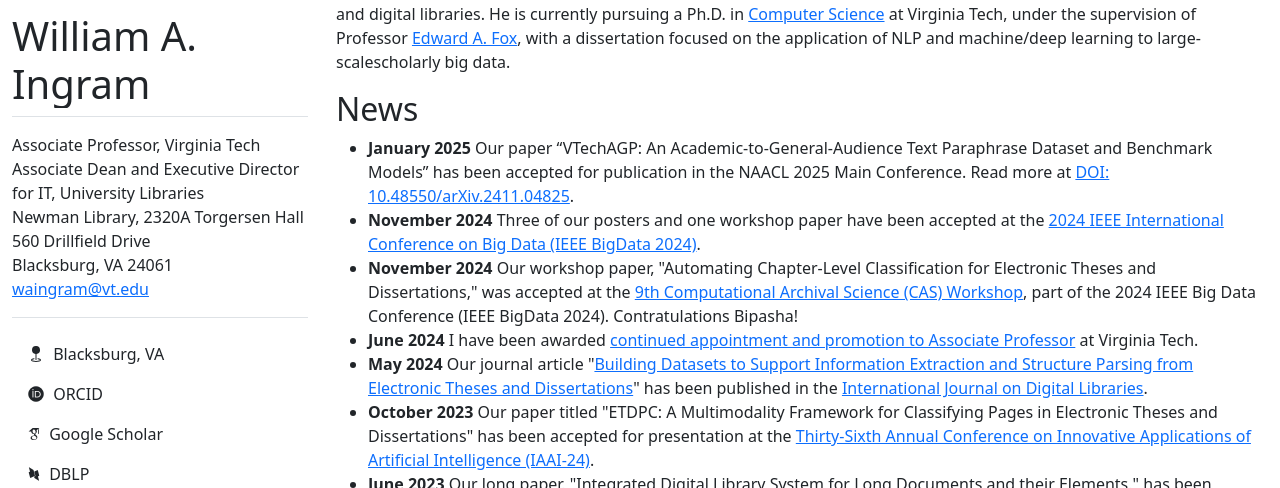
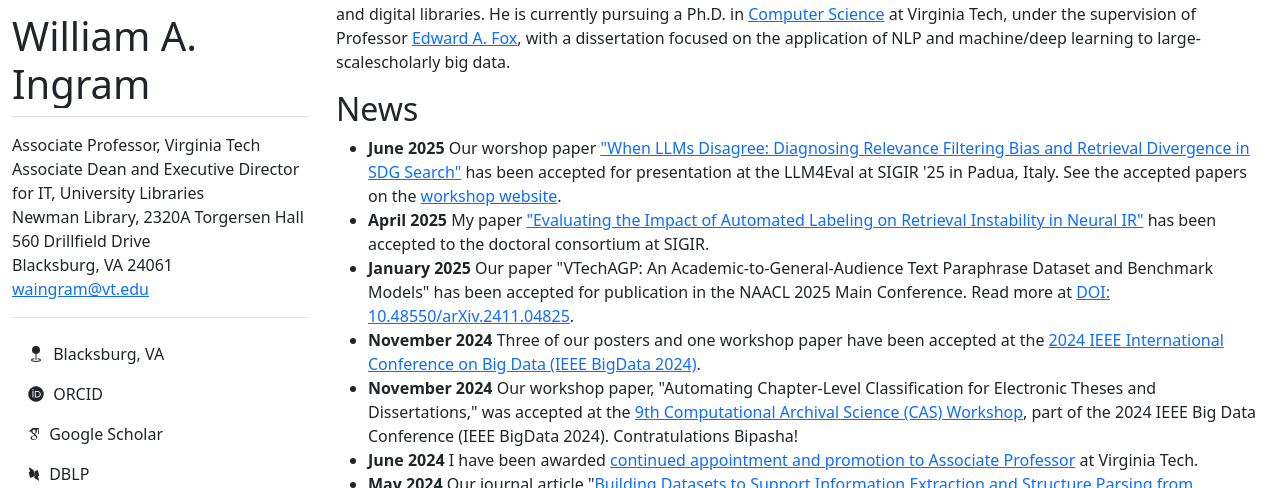
Before and after one commit to waingram/waingram.github.io, a Jekyll site: the page built from index.md, in a window 1280 px wide and 900 px high, cut to the strip 412-900 px from the top of the window. Built offline with Jekyll 4.4.1, drawn with Linux system fonts in a browser that asks for light colours; some web fonts are replaced.

Commit message:
add news and pubs

```diff
--- a/_data/news.yml
+++ b/_data/news.yml
@@ -1,6 +1,12 @@
+- date: "June 2025"
+  content: >
+    Our worshop paper <a href="https://arxiv.org/abs/2507.02139v1" target="_blank">"When LLMs Disagree: Diagnosing Relevance Filtering Bias and Retrieval Divergence in SDG Search"</a> has been accepted for presentation at the LLM4Eval at SIGIR '25 in Padua, Italy. See the accepted papers on the <a href="https://llm4eval.github.io/SIGIR2025/papers/" target="_blank">workshop website</a>.
+- date: "April 2025"
+  content: >
+    My paper <a href="https://doi.org/10.1145/3726302.3730128" target="_blank">"Evaluating the Impact of Automated Labeling on Retrieval Instability in Neural IR"</a> has been accepted to the doctoral consortium at SIGIR.
 - date: "January 2025"
   content: >
-    Our paper “VTechAGP: An Academic-to-General-Audience Text Paraphrase Dataset and Benchmark Models” has been accepted for publication in the NAACL 2025 Main Conference. Read more at <a href="https://doi.org/10.48550/arXiv.2411.04825" target="_blank">DOI: 10.48550/arXiv.2411.04825</a>.
+    Our paper "VTechAGP: An Academic-to-General-Audience Text Paraphrase Dataset and Benchmark Models" has been accepted for publication in the NAACL 2025 Main Conference. Read more at <a href="https://doi.org/10.48550/arXiv.2411.04825" target="_blank">DOI: 10.48550/arXiv.2411.04825</a>.
 - date: "November 2024"
   content: >
     Three of our posters and one workshop paper have been accepted at the <a href="https://www3.cs.stonybrook.edu/~ieeebigdata2024/" target="_blank">2024 IEEE International Conference on Big Data (IEEE BigData 2024)</a>.
```
Also changed, not shown: _data/publications/conferences.bib (+14 -0 lines).
